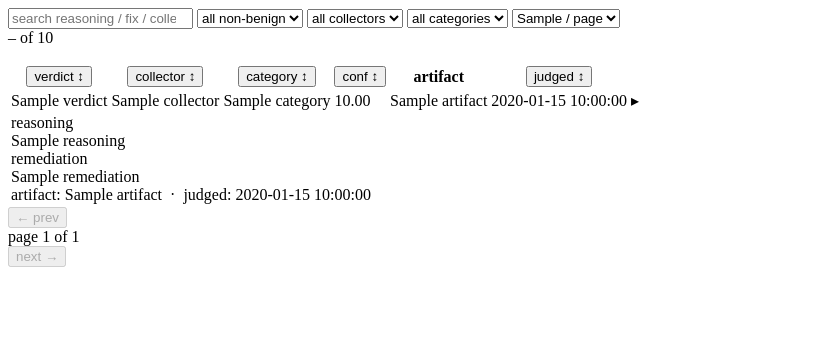
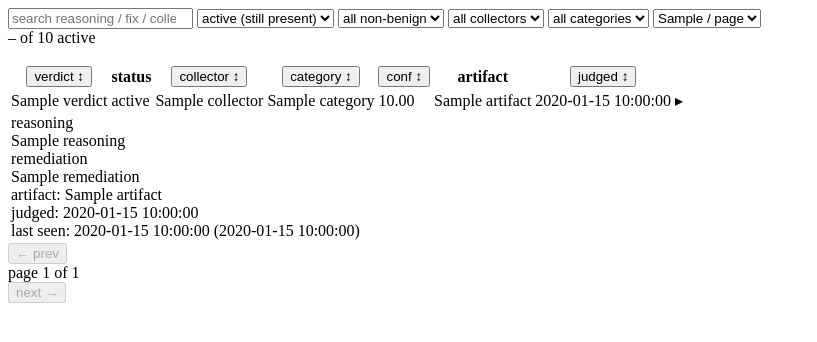
Before and after one commit to iklobato/avai, a Flask app: template templates/partials/_findings.html in a window 1280 px wide. Shown: the top 342 px of the page, without its empty margins (0-817 px from the left). Run offline with Flask 3, Linux system fonts and the light colour scheme; the template is opened without the code that fills it: most values are stand-ins (such as "Sample title", 1, 10 or a date in 2020); parts of the project's set-up code (start-up, migrations or seed data) failed here and were passed over.

Commit message:
Track which findings have been solved via last_seen_at diffing
Each Judgement now carries a last_seen_at column updated at the end of
every snapshot cycle: every content_hash observed in that cycle's
collector rows gets its corresponding judgement touched with the run's
started_at. A judgement is "active" when its last_seen_at matches the
latest run; everything else (older timestamps and never-touched rows)
is "resolved" — the underlying artifact has gone away.

  host_monitor.py:
    - Judgement.last_seen_at (Optional[str], indexed). Schema migration
      runs automatically via _migrate_add_columns at Sink.setup().
    - Sink.touch_judgments(collector, content_hashes, at) — one
      UPDATE statement per collector per cycle.
    - Runner._run_collector calls touch_judgments after the judge
      phase so brand-new judgements are marked active in the same
      cycle they're created.

  dashboard.py:
    - findings() takes a status filter (active / resolved / all),
      defaults to active. Status is derived inline by comparing
      last_seen_at to latest_run.started_at; query is filtered with
      the same expression so pagination and counts stay consistent.
    - Each result row now carries status + last_seen_at.
    - fragment_findings forwards the new query parameter.

  templates/partials/_findings.html:
    - New status dropdown in the filter bar (4th filter, default
      active). Same hx-target/hx-include plumbing as the other
      filters; resets to page 1 on change.
    - New status column with a pill: green-dot ACTIVE or sky-check
      RESOLVED. Resolved rows get opacity-60 so they fade visually
      compared to active ones.
    - Detail panel border colour tracks status (emerald for active,
      sky for resolved). For resolved findings the remediation
      heading reads "(already addressed)".
    - Detail footer shows the exact last_seen_at plus its relative
      time, or an italic "never observed since judgement was first
      recorded" note for never-touched rows.
    - Result-count label appends "active" / "resolved" / "(active +
      resolved)" so the current scope is unambiguous.

```diff
--- a/dashboard.py
+++ b/dashboard.py
@@ -225,14 +225,24 @@ def findings(session: Session, *,
              collector: str = "",
              category: str = "",
              search: str = "",
+             status: str = "active",
              sort: str = "severity",
              order: str = "desc",
              page: int = 1,
              per_page: int = DEFAULT_PER_PAGE) -> dict:
     """Paginated, filterable, sortable findings query.
 
-    Returns ``{items, total, page, per_page, total_pages}``.
+    ``status`` is one of ``active`` / ``resolved`` / ``all``. A
+    judgment is *active* if its ``last_seen_at`` matches the latest
+    snapshot run's ``started_at``; otherwise (including NULL) it is
+    *resolved* — the underlying artifact has gone away.
+
+    Returns ``{items, total, page, per_page, total_pages,
+                latest_started_at}``.
     """
+    latest = latest_run(session)
+    latest_started = latest.started_at if latest else None
+
     stmt = select(Judgement)
 
     if verdict and verdict in VERDICTS:
@@ -251,6 +261,15 @@ def findings(session: Session, *,
             func.lower(Judgement.collector).like(like),
             func.lower(Judgement.category).like(like),
         ))
+
+    if latest_started and status == "active":
+        stmt = stmt.where(Judgement.last_seen_at >= latest_started)
+    elif latest_started and status == "resolved":
+        stmt = stmt.where(or_(
+            Judgement.last_seen_at < latest_started,
+            Judgement.last_seen_at.is_(None),
+        ))
+    # status == "all" or no latest_run yet → no extra filter
 
     total = session.execute(
         select(func.count()).select_from(stmt.subquery())
@@ -273,23 +292,28 @@ def findings(session: Session, *,
     raw = session.execute(stmt).scalars().all()
     items = []
     for j in raw:
+        is_active = bool(latest_started and j.last_seen_at
+                         and j.last_seen_at >= latest_started)
         items.append({
-            "verdict":     j.verdict,
-            "collector":   j.collector,
-            "category":    j.category or "none",
-            "confidence":  j.confidence or 0.0,
-            "reasoning":   j.reasoning or "",
-            "remediation": j.remediation or "",
-            "created_at":  j.created_at,
-            "artifact":    _artifact_for(session, j),
+            "verdict":      j.verdict,
+            "collector":    j.collector,
+            "category":     j.category or "none",
+            "confidence":   j.confidence or 0.0,
+            "reasoning":    j.reasoning or "",
+            "remediation":  j.remediation or "",
+            "created_at":   j.created_at,
+            "last_seen_at": j.last_seen_at,
+            "status":       "active" if is_active else "resolved",
+            "artifact":     _artifact_for(session, j),
         })
 
     return {
-        "items":       items,
-        "total":       total,
-        "page":        page,
-        "per_page":    per_page,
-        "total_pages": max(1, (total + per_page - 1) // per_page),
+        "items":             items,
+        "total":             total,
+        "page":              page,
+        "per_page":          per_page,
+        "total_pages":       max(1, (total + per_page - 1) // per_page),
+        "latest_started_at": latest_started,
     }
 
 
@@ -413,6 +437,7 @@ def fragment_findings():
     collector = request.args.get("collector", "")
     category  = request.args.get("category", "")
     search    = request.args.get("q", "")
+    status    = request.args.get("status", "active")
     sort      = request.args.get("sort", "severity")
     order     = request.args.get("order", "desc")
     page      = _int_arg("page", 1)
@@ -421,6 +446,7 @@ def fragment_findings():
     with _session() as s:
         result = findings(s, verdict=verdict, collector=collector,
                           category=category, search=search,
+                          status=status,
                           sort=sort, order=order,
                           page=page, per_page=per_page)
         return render_template(
@@ -433,6 +459,7 @@ def fragment_findings():
             verdict_filter=verdict,
             collector_filter=collector,
             category_filter=category,
+            status_filter=status,
             q=search,
             sort=sort,
             order=order,
--- a/host_monitor.py
+++ b/host_monitor.py
@@ -681,6 +681,11 @@ class Judgement(Base):
     remediation:  Mapped[Optional[str]]
     model:        Mapped[str]
     created_at:   Mapped[str]
+    # Most recent snapshot run timestamp at which this content_hash was
+    # observed. Compared to the latest run's started_at to derive whether
+    # the underlying artifact is still present ("active") or has gone
+    # away ("resolved"). NULL until the next snapshot cycle touches it.
+    last_seen_at: Mapped[Optional[str]] = mapped_column(index=True)
 
 
 class StreamingSession(Base):
@@ -1051,6 +1056,25 @@ class Sink:
             session.execute(
                 sqlite_insert(Judgement).on_conflict_do_nothing(),
                 rows,
+            )
+            session.commit()
+
+    def touch_judgments(self, collector: str,
+                        content_hashes: list[str], at: str) -> None:
+        """Update ``last_seen_at`` for every judgment whose ``content_hash``
+        was observed in the current snapshot cycle. Used to derive
+        "active vs resolved" status without storing transitions
+        explicitly: a judgment whose ``last_seen_at`` matches the latest
+        run started_at is still present on the host; anything older
+        (including NULL) means the underlying artifact has gone away."""
+        if not content_hashes:
+            return
+        with Session(self.engine) as session:
+            session.execute(
+                update(Judgement)
+                .where(Judgement.collector == collector)
+                .where(Judgement.content_hash.in_(content_hashes))
+                .values(last_seen_at=at)
             )
             session.commit()
 
@@ -1279,6 +1303,13 @@ class Runner:
                 judgments = self.judge.judge(c.name, c.judge_hints, unjudged)
                 self.sink.write_judgments(judgments)
                 judged = len(judgments)
+            # Mark every judgment whose hash was observed this cycle as
+            # "still present". The dashboard derives active/resolved
+            # status by comparing last_seen_at to the latest run.
+            observed = [r["content_hash"] for r in rows
+                        if r.get("content_hash")]
+            if observed:
+                self.sink.touch_judgments(c.name, observed, started)
 
         LOG.info("collector=%s rows=%d duration_ms=%d judged=%d",
                  c.name, len(rows), collected_ms, judged)
--- a/templates/partials/_findings.html
+++ b/templates/partials/_findings.html
@@ -61,6 +61,18 @@
            hx-trigger="keyup changed delay:300ms, search"
            hx-vals='{"page": 1}'>
 
+    <select name="status"
+            class="bg-slate-800 border border-slate-700 rounded px-2 py-1 focus:outline-none focus:border-slate-500"
+            hx-get="/fragments/findings"
+            hx-target="#findings"
+            hx-include="#findings-filters"
+            hx-trigger="change"
+            hx-vals='{"page": 1}'>
+      <option value="active"   {% if status_filter == 'active'   or not status_filter %}selected{% endif %}>active (still present)</option>
+      <option value="resolved" {% if status_filter == 'resolved' %}selected{% endif %}>resolved (gone)</option>
+      <option value="all"      {% if status_filter == 'all'      %}selected{% endif %}>active + resolved</option>
+    </select>
+
     <select name="verdict"
             class="bg-slate-800 border border-slate-700 rounded px-2 py-1 focus:outline-none focus:border-slate-500"
             hx-get="/fragments/findings"
@@ -116,6 +128,10 @@
     <div class="ml-auto text-slate-500 font-mono tabular-nums">
       {% if total %}
         {{ (page - 1) * per_page + 1 }}–{{ (page - 1) * per_page + findings|length }} of {{ total }}
+        {% if status_filter == 'resolved' %} resolved
+        {% elif status_filter == 'all' %} (active + resolved)
+        {% else %} active
+        {% endif %}
       {% else %}
         0 findings
       {% endif %}
@@ -129,6 +145,7 @@
         <thead class="bg-slate-800/40 text-slate-500 uppercase tracking-wider text-[10px]">
           <tr>
             {{ sort_th('severity',   'verdict',  'w-24') }}
+            <th class="px-3 py-2 text-left font-semibold w-20">status</th>
             {{ sort_th('collector',  'collector') }}
             {{ sort_th('category',   'category') }}
             {{ sort_th('confidence', 'conf',     'w-40') }}
@@ -141,9 +158,21 @@
           {% for f in findings %}
             {% set idx = loop.index %}
             {% set detail_id = "finding-detail-" ~ idx %}
-            <tr class="js-finding-row cursor-pointer hover:bg-slate-800/40 group transition-colors"
+            {% set resolved = f.status == 'resolved' %}
+            <tr class="js-finding-row cursor-pointer hover:bg-slate-800/40 group transition-colors {% if resolved %}opacity-60{% endif %}"
                 data-detail-id="{{ detail_id }}">
               <td class="px-3 py-2 align-top">{{ verdict_pill(f.verdict) }}</td>
+              <td class="px-3 py-2 align-top">
+                {% if resolved %}
+                  <span class="inline-flex items-center gap-1 px-2 py-0.5 rounded-full border border-sky-900/60 bg-sky-900/30 text-sky-300 text-[10px] font-semibold uppercase tracking-wider">
+                    <span class="text-sky-400">✓</span> resolved
+                  </span>
+                {% else %}
+                  <span class="inline-flex items-center gap-1 px-2 py-0.5 rounded-full border border-emerald-900/60 bg-emerald-900/30 text-emerald-300 text-[10px] font-semibold uppercase tracking-wider">
+                    <span class="w-1.5 h-1.5 rounded-full bg-emerald-400"></span> active
+                  </span>
+                {% endif %}
+              </td>
               <td class="px-3 py-2 align-top text-slate-300 font-mono text-xs">{{ f.collector }}</td>
               <td class="px-3 py-2 align-top text-slate-400 text-xs">{{ f.category }}</td>
               <td class="px-3 py-2 align-top">
@@ -166,22 +195,28 @@
               </td>
             </tr>
             <tr id="{{ detail_id }}" class="hidden bg-slate-950/60">
-              <td colspan="7" class="px-6 py-4">
-                <div class="pl-4 border-l-2 border-sky-700/70 space-y-3 max-w-5xl">
+              <td colspan="8" class="px-6 py-4">
+                <div class="pl-4 border-l-2 {% if resolved %}border-sky-700/70{% else %}border-emerald-700/70{% endif %} space-y-3 max-w-5xl">
                   <div>
                     <div class="text-[10px] uppercase tracking-widest text-slate-500 mb-1">reasoning</div>
                     <div class="text-slate-200 leading-relaxed">{{ f.reasoning or '—' }}</div>
                   </div>
                   {% if f.remediation %}
                     <div>
-                      <div class="text-[10px] uppercase tracking-widest text-sky-400 mb-1">remediation</div>
+                      <div class="text-[10px] uppercase tracking-widest text-sky-400 mb-1">
+                        remediation{% if resolved %} (already addressed){% endif %}
+                      </div>
                       <div class="text-slate-100 leading-relaxed">{{ f.remediation }}</div>
                     </div>
                   {% endif %}
-                  <div class="text-xs text-slate-500 font-mono pt-1 border-t border-slate-800/60">
-                    artifact: <span class="text-slate-400">{{ f.artifact or '—' }}</span>
-                    &nbsp;·&nbsp;
-                    judged: <span class="text-slate-400">{{ f.created_at }}</span>
+                  <div class="text-xs text-slate-500 font-mono pt-1 border-t border-slate-800/60 leading-relaxed">
+                    artifact: <span class="text-slate-400">{{ f.artifact or '—' }}</span><br>
+                    judged: <span class="text-slate-400">{{ f.created_at }}</span><br>
+                    {% if f.last_seen_at %}
+                      last seen: <span class="text-slate-400">{{ f.last_seen_at }} ({{ f.last_seen_at | relative_time }})</span>
+                    {% else %}
+                      last seen: <span class="text-slate-600 italic">never observed since judgement was first recorded</span>
+                    {% endif %}
                   </div>
                 </div>
               </td>
```
